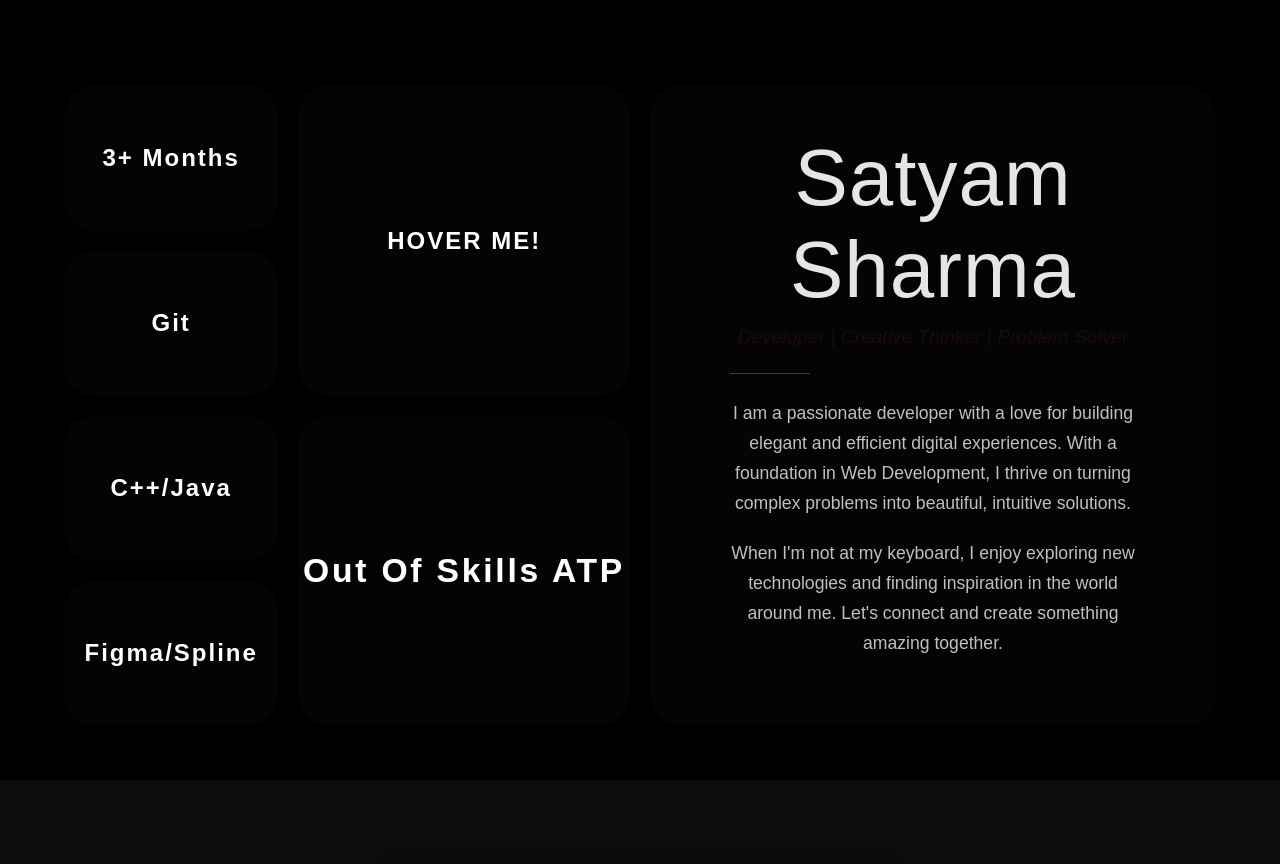
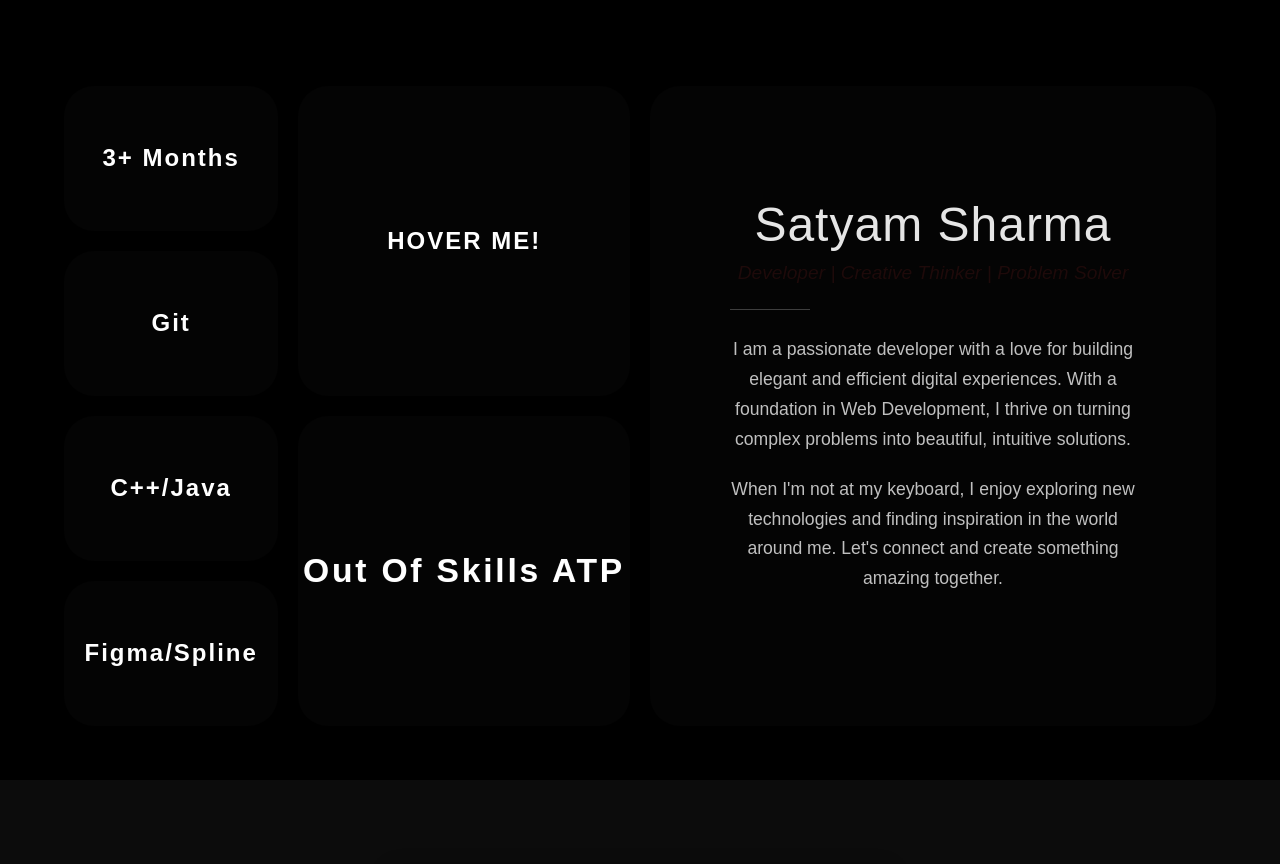
Before and after one commit to Redix967/Portfolio-1, a plain HTML site: page index.html in a window 1280 px wide. Shown: the part 1620-2484 px from the top of the page. Drawn offline with Linux system fonts and the light colour scheme; a web font is replaced by a local one.

Commit message:
Update page3.css

```diff
--- a/page3.css
+++ b/page3.css
@@ -191,7 +191,7 @@
 }
 
 .about-me-content h1 {
-  font-size: 5em;
+  font-size: 3rem;
   color: #e5e5e5;
   margin: 0 0 10px 0;
   font-weight: 500;
```
